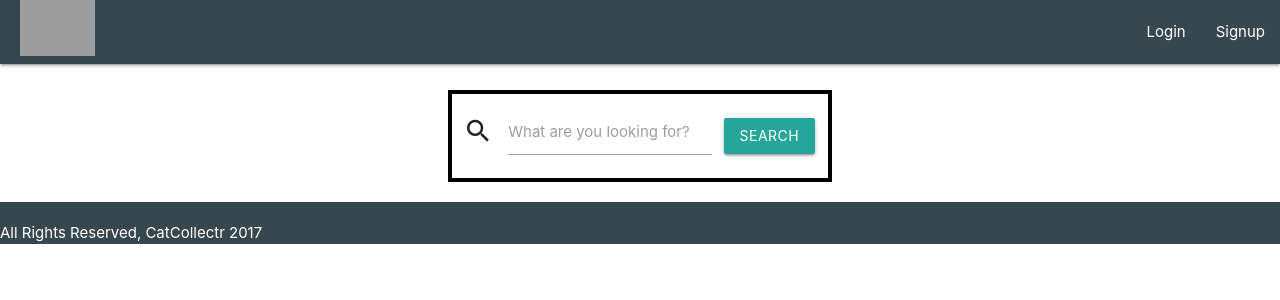
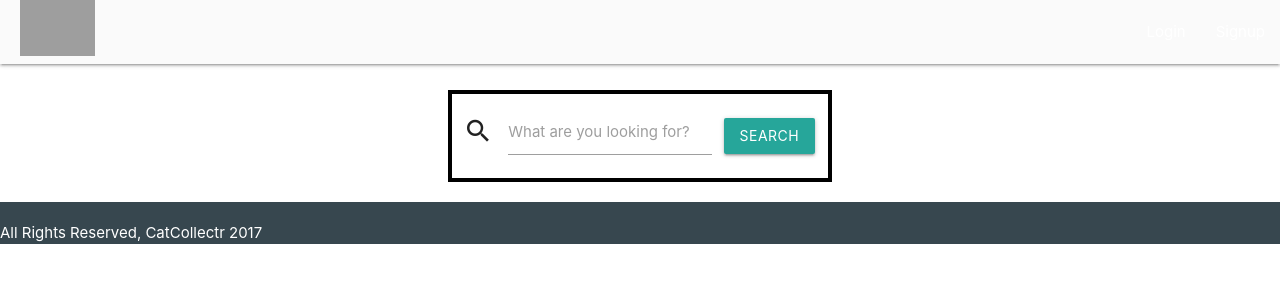
Before and after one commit to mtom92/mercadito, a Django app: template basics/templates/search.html in a window 1280 px wide. Shown: the top 300 px of the page. Run offline with Django 3.2, Linux system fonts and the light colour scheme; the template is opened without the code that fills it, so the values that code supplies are empty; some libraries are stand-ins or nearby versions; grey boxes are pictures that could not be loaded.

Commit message:
changes for deploy

```diff
--- a/basics/templates/base.html
+++ b/basics/templates/base.html
@@ -11,7 +11,7 @@
   </head>
   <body>
     <div >
-      <nav class="blue-grey darken-3">
+      <nav class="grey lighten-5">
         <div class="nav-wrapper">
        <a href="{% url 'index' %}" class="brand-logo"> <img class="nav_logo" src="https://res.cloudinary.com/dnkav9q9s/image/upload/v1560154753/mercadito_ok_iuqnho.png" alt=""> </a>
        <ul id="nav-mobile" class="right hide-on-med-and-down">
```
